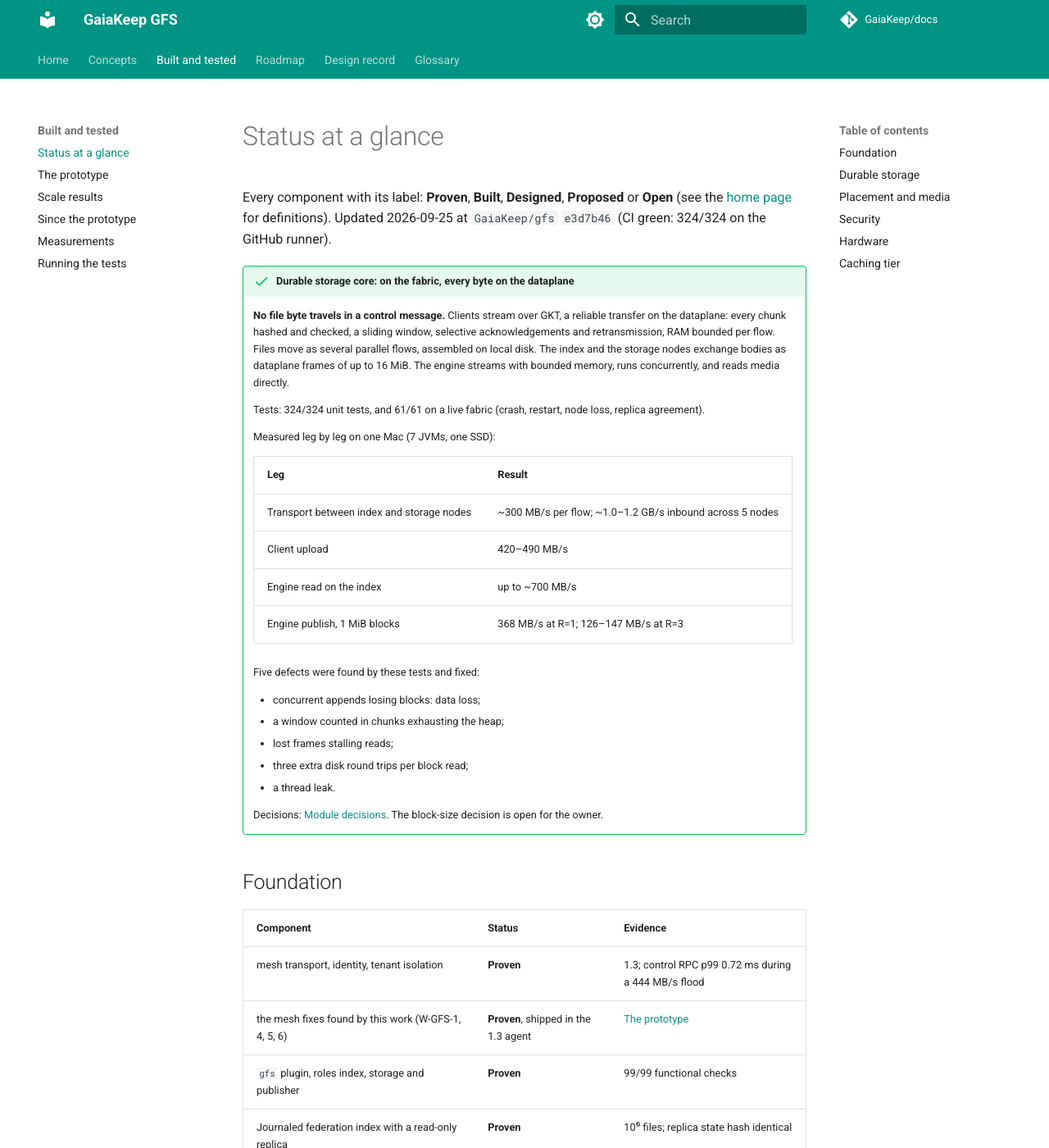
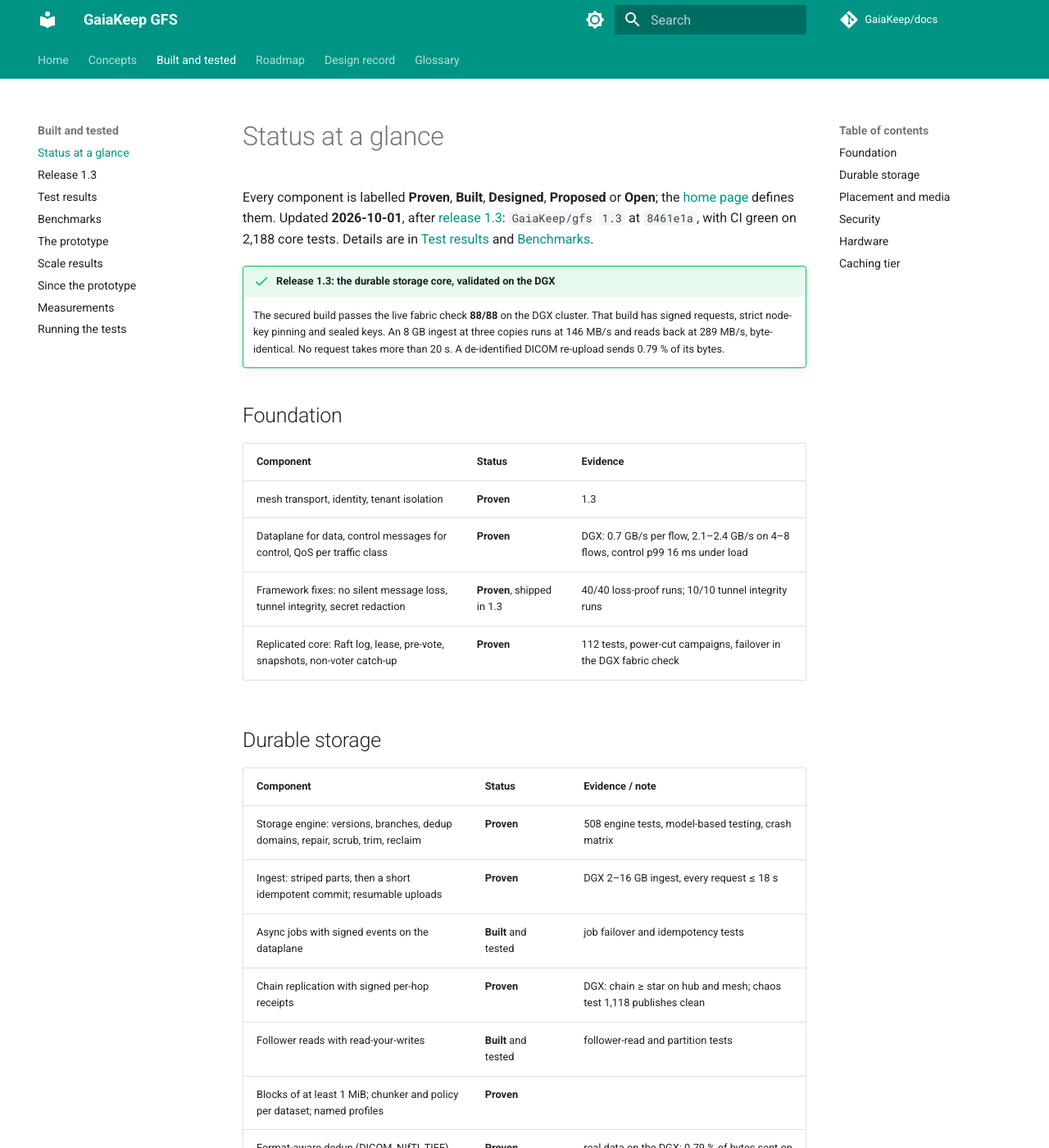
Before and after one commit to GaiaKeep/docs, an MkDocs documentation site: the page built from docs/built/status.md, in a window 1280 px wide and 1400 px high. Shown: the whole window at 82% size. Built offline with MkDocs 1.6.1 and Material for MkDocs 9.7.7, drawn with Linux system fonts in a browser that asks for light colours; comment, search, counter and statistics services are not loaded; some of the changed text lies outside the part shown.

Commit message:
Release 1.3 status: release notes, test results (CI 2,188 tests by area, campaigns, framework validation), benchmarks (DGX transport, ingest, replication, dedup, pack, tape, WAN); status, home, remaining work and harnesses updated
Co-Authored-By: Claude Opus 5.5 <noreply@anthropic.com>

```diff
--- a/docs/built/status.md
+++ b/docs/built/status.md
@@ -1,104 +1,71 @@
 # Status at a glance
 
-Every component with its label: **Proven**, **Built**, **Designed**, **Proposed** or **Open**
-(see the [home page](../index.md) for definitions). Updated 2026-09-25 at `GaiaKeep/gfs` `e3d7b46` (CI green: 324/324 on the GitHub runner).
+Every component is labelled **Proven**, **Built**, **Designed**, **Proposed** or **Open**; the
+[home page](../index.md) defines them. Updated **2026-10-01**, after [release 1.3](release-1-3.md):
+`GaiaKeep/gfs` `1.3` at `8461e1a`, with CI green on 2,188 core tests. Details are in
+[Test results](tests.md) and [Benchmarks](benchmarks.md).
 
-!!! success "Durable storage core: on the fabric, every byte on the dataplane"
-    **No file byte travels in a control message.** Clients stream over GKT, a reliable transfer on the
-    dataplane: every chunk hashed and checked, a sliding window, selective acknowledgements and
-    retransmission, RAM bounded per flow. Files move as several parallel flows, assembled on local disk.
-    The index and the storage nodes exchange bodies as dataplane frames of up to 16 MiB. The engine
-    streams with bounded memory, runs concurrently, and reads media directly.
-
-    Tests: 324/324 unit tests, and 61/61 on a live fabric (crash, restart, node loss, replica agreement).
-
-    Measured leg by leg on one Mac (7 JVMs, one SSD):
-
-    | Leg | Result |
-    |---|---|
-    | Transport between index and storage nodes | ~300 MB/s per flow; ~1.0–1.2 GB/s inbound across 5 nodes |
-    | Client upload | 420–490 MB/s |
-    | Engine read on the index | up to ~700 MB/s |
-    | Engine publish, 1 MiB blocks | 368 MB/s at R=1; 126–147 MB/s at R=3 |
-
-    Five defects were found by these tests and fixed:
-
-    - concurrent appends losing blocks: data loss;
-    - a window counted in chunks exhausting the heap;
-    - lost frames stalling reads;
-    - three extra disk round trips per block read;
-    - a thread leak.
-
-    Decisions: [Module decisions](../design/MODULE-DECISIONS.md). The block-size decision is open for the owner.
+!!! success "Release 1.3: the durable storage core, validated on the DGX"
+    The secured build passes the live fabric check **88/88** on the DGX cluster. That build has
+    signed requests, strict node-key pinning and sealed keys. An 8 GB ingest at three copies runs at
+    146 MB/s and reads back at 289 MB/s, byte-identical. No request takes more than 20 s. A
+    de-identified DICOM re-upload sends 0.79 % of its bytes.
 
 ## Foundation
 
 | Component | Status | Evidence |
 |---|---|---|
-| mesh transport, identity, tenant isolation | **Proven** | 1.3; control RPC p99 0.72 ms during a 444 MB/s flood |
-| the mesh fixes found by this work (W-GFS-1, 4, 5, 6) | **Proven**, shipped in the 1.3 agent | [The prototype](prototype.md) |
-| `gfs` plugin, roles index, storage and publisher | **Proven** | 99/99 functional checks |
-| Journaled federation index with a read-only replica | **Proven** | 10⁶ files; replica state hash identical |
-| Publication by delta, including deletes | **Proven** | E3 |
-| Projects, owners, delegates, members; grants enforced at the origin | **Proven** | E4, E5 |
-| Monitoring: dashboard Storage tab, pushed state beacon | **Proven** | D1 |
+| mesh transport, identity, tenant isolation | **Proven** | 1.3 |
+| Dataplane for data, control messages for control, QoS per traffic class | **Proven** | DGX: 0.7 GB/s per flow, 2.1–2.4 GB/s on 4–8 flows, control p99 16 ms under load |
+| Framework fixes: no silent message loss, tunnel integrity, secret redaction | **Proven**, shipped in 1.3 | 40/40 loss-proof runs; 10/10 tunnel integrity runs |
+| Replicated core: Raft log, lease, pre-vote, snapshots, non-voter catch-up | **Proven** | 112 tests, power-cut campaigns, failover in the DGX fabric check |
 
 ## Durable storage
 
 | Component | Status | Evidence / note |
 |---|---|---|
-| Encrypt-then-erasure-code across sites, blind holders, keyless repair, scrub | **Proven** (prototype shape) | E6–E8, storm tests |
-| Shamir t-of-n site-key custody with an approver quorum | **Proven** | E9 |
-| Reciprocity ledger (entitlement follows contribution) | **Proven** | E10 |
-| Real fsync durability barrier in the block store | **Built** | `dd6328a`; measured cost |
-| Replication with repair, scrub, trim and failure-domain placement | **Proven** on the fabric | 180-cell matrix; live: node killed, reads survive, repair restores |
+| Storage engine: versions, branches, dedup domains, repair, scrub, trim, reclaim | **Proven** | 508 engine tests, model-based testing, crash matrix |
+| Ingest: striped parts, then a short idempotent commit; resumable uploads | **Proven** | DGX 2–16 GB ingest, every request ≤ 18 s |
+| Async jobs with signed events on the dataplane | **Built** and tested | job failover and idempotency tests |
+| Chain replication with signed per-hop receipts | **Proven** | DGX: chain ≥ star on hub and mesh; chaos test 1,118 publishes clean |
+| Follower reads with read-your-writes | **Built** and tested | follower-read and partition tests |
+| Blocks of at least 1 MiB; chunker and policy per dataset; named profiles | **Proven** | |
+| Format-aware dedup (DICOM, NIfTI, TIFF) with client-side have-check | **Proven** | real data on the DGX: 0.79 % of bytes sent on re-upload |
+| Pack containers on storage nodes | **Built** and measured | 8× publish, sub-second start-up at 10⁶ extents; 1,500-round power-cut campaign |
+| Lifecycle: forget, prune, destroy, retention, legal hold | **Built** and tested | 70 lifecycle tests |
 | Erasure coding reached by repack | **Designed** | |
-| Versions, runs, branches, extracts, citations | **Proven**: commits journaled and replicated through the index | JournalReplayTest; live F3, F5, F8 |
-| Derivations | **Designed** | |
-| Tenant / collection / deduplication domain model, grants | **Built** | PolicyEngineTest (every rule), engine owner cases |
-| Per-block hashing and domain-dependent block identity and keys | **Built** | BlockCodecTest; oracle rule holds end to end |
-| Chunkers: fixed, content-defined, keyed content-defined | **Built** and measured | content-defined 64 KiB recommended (D-C1-1) |
 
 ## Placement and media
 
 | Component | Status | Evidence / note |
 |---|---|---|
-| `ExtentBinding` interface and filesystem binding | **Built** | BindingTest 23/23 |
-| New engine does all I/O through the interface | **Built** | the prototype's live plugin path still calls the store directly |
-| Placement from measured write rate | **Built**, on the live placement path | `2842891`; wire-contract lint |
-| Fail-closed durability barrier in placement | **Built**, on the live placement path | `fc5d81b`; BarrierTest 13/13 |
-| Retention floors and refusing `reclaim` | **Built** | `a3b7d0f` |
-| Properties with a recorded basis; media labels banned from placement | **Proposed** | A1, A2 |
-| Tape plant simulator and mount scheduler | **Built** | `SimPlant`, `PlantScheduler` |
-| Media-life admission rule | **Built** | `a3b7d0f` |
-| Raw SCSI tape binding (`st`/`sg`) | **Designed** | Bareos removed |
-| Independent on-media reference reader | **Designed**; blocking before media | |
-| RAM binding (`MemBinding`) | **Built**, contract-tested | |
-| Raw NVMe and raw disk bindings | **Designed** | |
+| Placement from measured write rate; fail-closed durability barrier | **Built**, on the live path | |
+| Tape software path: deferred reads with tickets, archive, stage, verify | **Built** and tested on simulated drives | simulator and mhVTL virtual drives, end to end through the core |
+| Raw SCSI tape on a real drive | **Designed** | needs hardware |
+| Mount cycle measured on a real drive | **Open**, blocking before media | |
 
 ## Security
 
 | Component | Status | Evidence / note |
 |---|---|---|
-| Counter discipline for per-object keys (`SegmentCipher`) | **Built**, used by NONE-mode objects (`BlockCodec.NoneObject`) | IvDiscipline 14/14 |
-| Confirmation-oracle lint | **Built** | OracleLint, both controls |
-| Live encode path key/IV use | **Verified safe** | fresh key per encode, stripe counter |
-| Site key wrap: random IV, no rotation | **Known issue**, minor | Fix proposed |
-| Metadata key (`K_meta`) IV discipline | **Open**, blocking before media | To be redone under the dedup model |
+| Signed requests (ECDSA P-384), tenant-scoped roles, tamper-evident audit | **Proven** | DGX fabric check, all requests signed |
+| Key custody: file, environment, PKCS#11; master-key rotation window | **Built** and tested | 86 key-custody tests |
+| Signed, encrypted storage-node traffic; pinned node keys; term fencing | **Proven** | DGX with strict pinning |
+| Client transfer key exchange bound to the request | **Proven** | conformance in Java and Python |
+| Metadata encryption: sealed partitions, keyed ids, sealed snapshots | **Built** and tested | |
+| Adversarial reviews of the merged code | Done twice | every finding reproduced, fixed and regression-tested |
 
 ## Hardware
 
 | Item | Status |
 |---|---|
 | Tape library: Spectra Stack first, Cube later | **Decided** (owner) |
-| LTO-10 LA or PA media | **Proposed**: PA, subject to WORM availability and price |
 | Sites: three, 3-way replication | **Decided** (owner, sites chosen later) |
-| Per-site host (1U, NVMe spool, HBA) | **Proposed** |
-| Mount cycle measured on a real drive | **Open**, blocking before media |
+| WAN hosts: BBR congestion control | **Recommended** (measured: 37 vs 0.5 MB/s at 1 % loss) |
+| LTO-10 media, per-site hosts | **Proposed** |
 
 ## Caching tier
 
 | Item | Status |
 |---|---|
-| the file repository as the local cache and publisher of new versions | **Decided** (owner); basic materialisation **Built** on the file repository branch `phase0-crypto-baseline` |
 | Advanced caching tier | **Designed**, deliberately **after** durable storage; see [The caching tier](../roadmap/caching-tier.md) |
--- a/mkdocs.yml
+++ b/mkdocs.yml
@@ -59,6 +59,9 @@ nav:
       - panAtlas: concepts/panatlas.md
   - Built and tested:
       - Status at a glance: built/status.md
+      - "Release 1.3": built/release-1-3.md
+      - Test results: built/tests.md
+      - Benchmarks: built/benchmarks.md
       - The prototype: built/prototype.md
       - Scale results: built/scale.md
       - Since the prototype: built/since-prototype.md
```
Also changed, not shown: docs/built/benchmarks.md (added, +174 -0 lines), docs/built/harnesses.md (+13 -0 lines), docs/built/measurements.md (+4 -0 lines), docs/built/release-1-3.md (added, +104 -0 lines), docs/built/tests.md (added, +74 -0 lines), docs/index.md (+17 -11 lines), docs/roadmap/remaining.md (+28 -27 lines).
